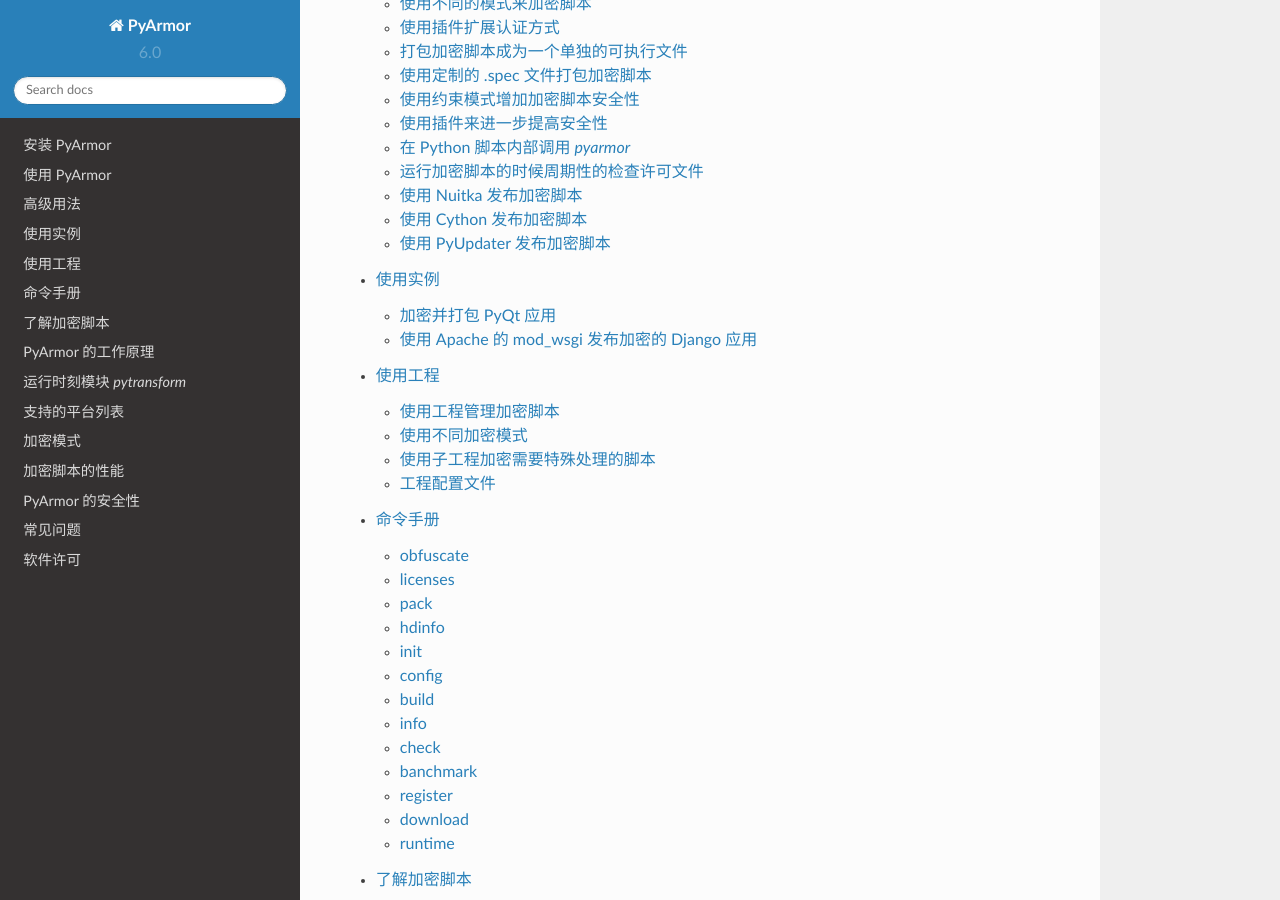
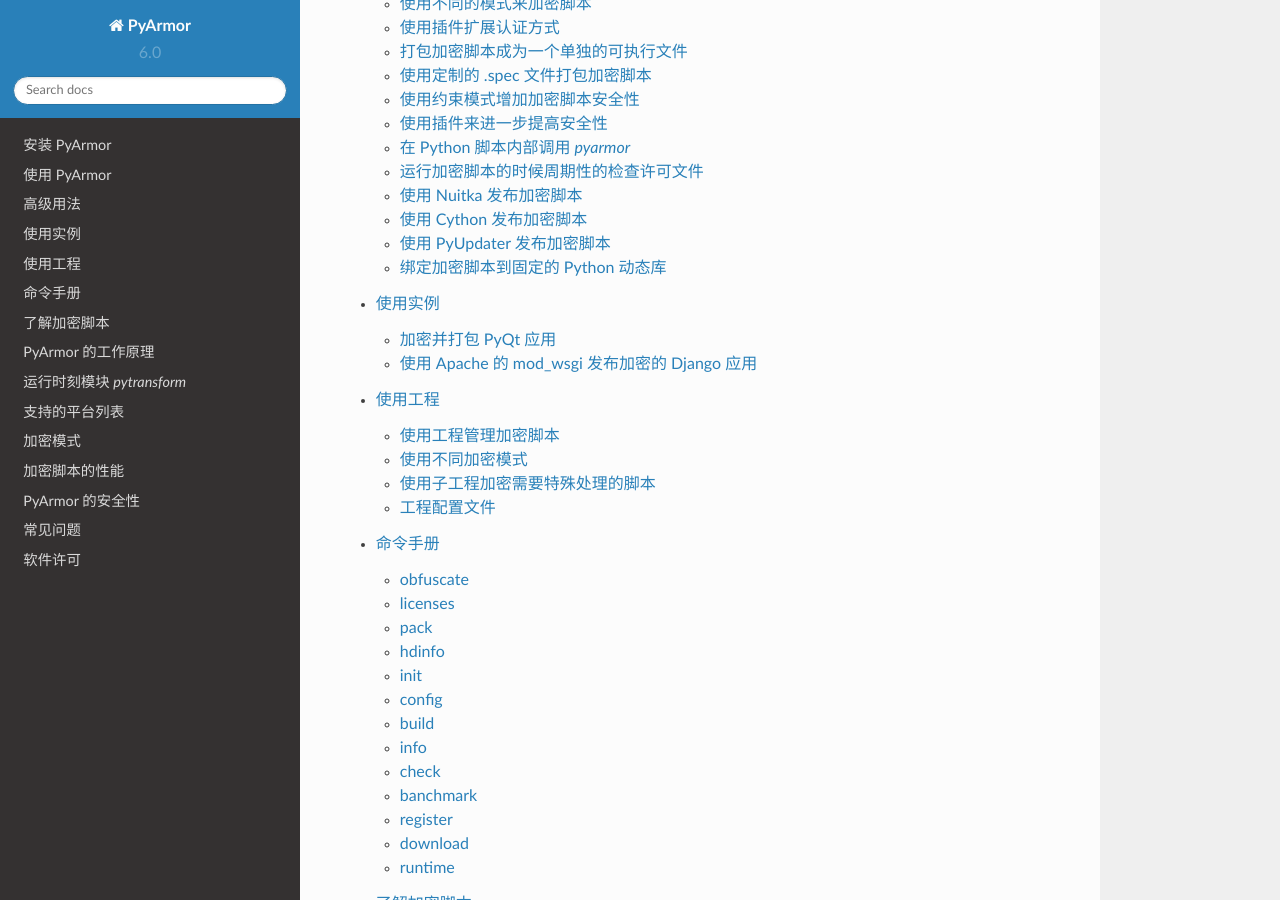
Before and after one commit to dashingsoft/pyarmor-docs-zh, a Sphinx documentation site: the page built from docs/index.rst, in a window 1280 px wide and 900 px high, scrolled down 1247 px. Built offline with Sphinx 7.4.7 and the Read the Docs theme 2.0.0, drawn with Linux system fonts in a browser that asks for light colours; part of the change alters nothing that is shown.

```diff
--- a/docs/advanced.rst
+++ b/docs/advanced.rst
@@ -881,6 +881,80 @@ v5.9.3 之后，实现了在脚本运行过程中对许可文件进行周期性
 
 更多信息可以查看命令 :ref:`pack` 和 `使用定制的 .spec 文件打包加密脚本`_
 
+.. _binding obfuscated scripts to fixed python library:
+
+.. _绑定加密脚本到固定的 Python 动态库:
+
+绑定加密脚本到固定的 Python 动态库
+----------------------------------
+
+为了提高加密脚本的安全性，也可以把加密脚本绑定到某一个固定的 Python 解释器，如果
+用户修改了 Python 解释器，那么加密脚本就会直接退出。
+
+当然，在绑定之后，加密脚本的运行环境会有更多约束。有可能目标机器上 Python 的版本
+号和加密时候使用的 Python 版本号完全一致才能够运行加密脚本。
+
+如果你使用命令 :ref:`obfuscate` 来加密脚本，那么在加密之后，使用下面的命令生成一
+个新的许可文件，覆盖原来的许可文件。例如::
+
+  pyarmor licenses --fixed 1 -O dist/license.lic
+
+这样，加密脚本在运行的时候就会检查当前 Python 的动态库文件，根据平台的不同，它可
+能是 pythonXY.dll，libpythonXY.so 或者 libpythonXY.dylib。一旦发现运行环境的动态
+库被修改（和加密时候的不一样），加密脚本就会直接退出。
+
+如果你使用的是工程来加密脚本，那么首先生成一个绑定到固定 Python 解释器的许可证文件::
+
+  cd /path/to/project
+  pyarmor licenses --fixed 1
+
+默认情况下，它会存放在 `licenses/pyarmor/license.lic` ，然后修改工程配置，使用这
+个许可证文件::
+
+  pyarmor config --license=licenses/pyarmor/license.lic
+
+如果是跨平台发布加密脚本，那么还需要额外的工作，要得到目标平台的 Python 动态库的
+特征码。首先在目标平台下按照下面的内容创建一个 Python 脚本，然后使用相应的
+Python 解释器执行这个脚本:
+
+.. _code: python
+
+  import sys
+
+  from ctypes import CFUNCTYPE, cdll, pythonapi, string_at, c_void_p, c_char_p
+
+
+  def get_bind_key():
+      c = cdll.LoadLibrary(None)
+
+      if sys.platform.startswith('win'):
+          from ctypes import windll
+          dlsym = windll.kernel32.GetProcAddressA
+      else:
+          prototype = CFUNCTYPE(c_void_p, c_void_p, c_char_p)
+          dlsym = prototype(('dlsym', c))
+
+      refunc1 = dlsym(pythonapi._handle, 'PyEval_EvalFrame')
+      refunc2 = dlsym(pythonapi._handle, 'PyEval_GetFrame')
+
+      size = refunc2 - refunc1
+      code = string_at(refunc1, size)
+
+      checksum = 0
+      for c in code:
+          checksum += ord(c)
+      print('Get bind key: %s' % checksum)
+
+
+  if __name__ == '__main__':
+      get_bind_key()
+
+运行之后会打印出需要绑定的特征码 `xxxxxx` ，然后使用这个特征码生成相应的新的许可
+证::
+
+  pyarmor licenses --fixed xxxxxx -O dist/license.lic
+
+
 .. 定制保护代码:
 
 .. include:: _common_definitions.txt
--- a/docs/usage.rst
+++ b/docs/usage.rst
@@ -206,10 +206,11 @@ PyArmor 通过以下的步骤将所有需要的文件打包成为一个独立可
 
 下面这些 `PyArmor`_ 的特征可以进一步提高加密脚本的安全性:
 
-1. 如果平台支持启用 :ref:`高级模式`
-2. 使用相应 :ref:`约束模式` 来加密脚本
-3. :ref:`使用工程` 来配置更高安全级别的加密模式 `obf_mode=2`
-4. :ref:`使用插件来进一步提高安全性`
+1. 如果平台支持，启用 :ref:`高级模式`
+2. 如果可能的话， :ref:`绑定加密脚本到固定的 Python 动态库`
+3. 使用相应 :ref:`约束模式` 来加密脚本
+4. :ref:`使用工程` 来配置更高安全级别的加密模式 `obf_mode=2`
+5. :ref:`使用插件来进一步提高安全性`
 
 关于加密脚本的安全性的说明，请参考 :ref:`PyArmor 的安全性`
 
```
